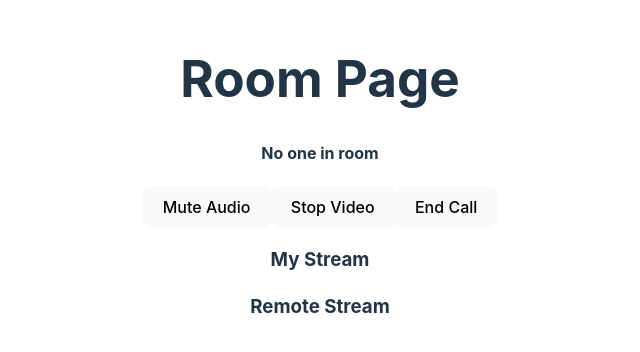
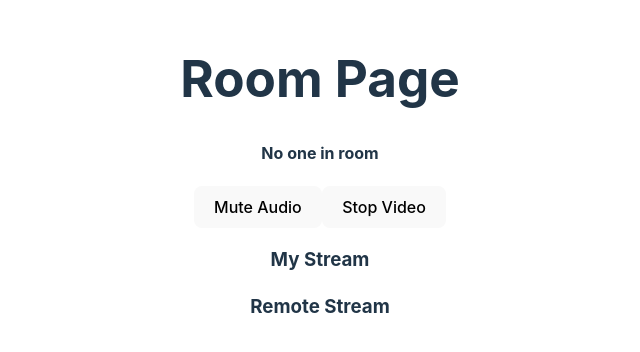
Before and after one commit to srisurya-m/video-call-app, a React (Vite) app in the folder frontend/: page /room/1 in a window 1280 px wide. Shown: the part 222-574 px from the top of the page, without its empty margins (320-960 px from the left). Built offline with nearby package versions, Linux system fonts and the light colour scheme; no server answers.

Commit message:
icons changes -2

```diff
--- a/frontend/src/pages/Room.tsx
+++ b/frontend/src/pages/Room.tsx
@@ -1,6 +1,7 @@
 import { useEffect, useState } from "react";
 import { useSocket } from "../context/SocketProvider";
 import ReactPlayer from "react-player";
+import { useNavigate } from "react-router-dom";
 import peer from "../service/peer";
 
 interface UserJoinedPayload {
@@ -29,11 +30,13 @@ interface NegoNeededFinalPayload {
 
 const Room = () => {
   const socket = useSocket();
+  const navigate = useNavigate();
   const [remoteSocketId, setRemoteSocketId] = useState("");
   const [myStream, setMyStream] = useState<MediaStream>();
   const [remoteStream, setRemoteStream] = useState<MediaStream>();
   const [isAudioEnabled, setIsAudioEnabled] = useState(true);
   const [isVideoEnabled, setIsVideoEnabled] = useState(true);
+  const [isCallInProgress, setIsCallInProgress] = useState(false);
 
   const handleUserJoined = ({ email, id }: UserJoinedPayload) => {
     console.log(`email ${email} joined the room`);
@@ -60,6 +63,7 @@ const Room = () => {
     setMyStream(stream);
     const ans = await peer.getAnswer(offer);
     socket.emit("call:accepted", { to: from, ans });
+    setIsCallInProgress(true);
   };
 
   const sendStreams = () => {
@@ -73,6 +77,7 @@ const Room = () => {
       await peer.setRemoteDescription(ans);
       console.log("Call Accepted");
       sendStreams();
+      setIsCallInProgress(true);
     } catch (error) {
       console.error("Error setting local description for answer:", error);
     }
@@ -154,6 +159,8 @@ const Room = () => {
     }
     peer.peer?.close();
     setRemoteSocketId("");
+    setIsCallInProgress(false);
+    navigate("/lobby");
   };
 
   return (
@@ -169,7 +176,7 @@ const Room = () => {
         <button onClick={toggleVideo}>
           {isVideoEnabled ? "Stop Video" : "Start Video"}
         </button>
-        <button onClick={endCall}>End Call</button>
+        {isCallInProgress && <button onClick={endCall}>End Call</button>}
       </div>
       <div>
         <h3>My Stream</h3>
```
